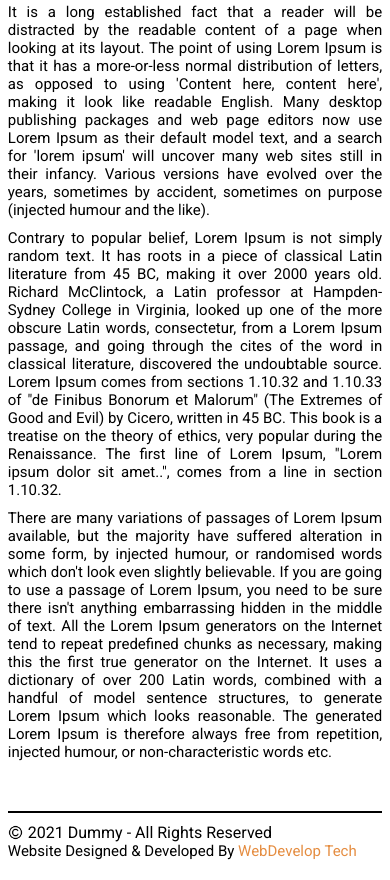
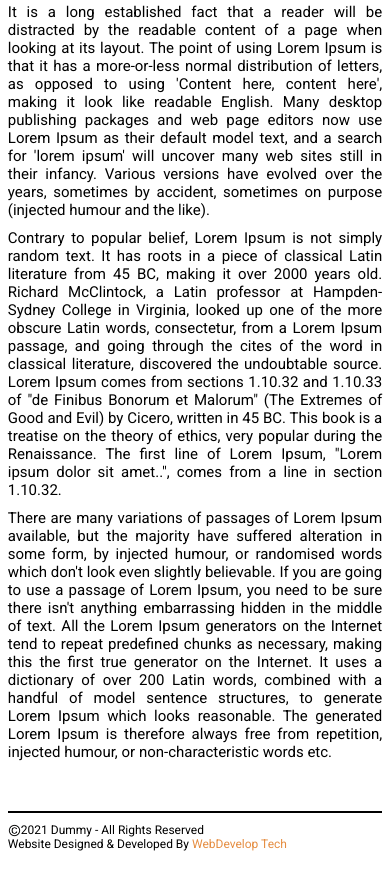
Before and after one commit to kroshancode/weDevelop, a plain HTML site: page index.html in a window 390 px wide. Shown: the part 2060-2940 px from the top of the page. Drawn offline with Linux system fonts and the light colour scheme.

Commit message:
initial-changes

```diff
--- a/index.html
+++ b/index.html
@@ -145,7 +145,7 @@
                 <span>2021 Dummy - All Rights Reserved</span>
             </div>
 
-            <p>Website Designed & Developed By <span class="orange">WebDevelop Tech</span></p>
+            <p class="footer-para">Website Designed & Developed By <span class="orange">WebDevelop Tech</span></p>
         </footer>
     </div>
 </body>
--- a/style.css
+++ b/style.css
@@ -93,7 +93,6 @@ p {
     display: flex;
     flex-wrap: wrap;
 }
-
 
 .info-para p {
     width: 80%;
@@ -192,10 +191,20 @@ p {
     .showcase-img {
         width: 25%;
     }
+
+    .footer-para{
+        font-size: 12px;
+    }
+    .copyright{
+        font-size: 12px;
+    }
+    .copyright-img{
+        margin-right: 0px;
+    }
 }
 
 
-@media screen and (max-width: 430px) {
+@media screen and (max-width: 480px) {
     h1 {
         font-size: 35px;
     }
@@ -207,10 +216,7 @@ p {
     .copyright {
         flex-direction: column;
         text-align: left;
-    }
-
-    .copyright-img {
-        margin-right: 5px;
+        font-size: 12px;
     }
 
     .showcase-imgs {
@@ -227,7 +233,11 @@ p {
         left: 50%;
     }
     .info-img {
-        width: 200px;}
+        width: 200px;
+    }
+    .copyright-img {
+        height: 13px;
+    }
 }
 
 @media screen and (max-width: 330px) {
```
